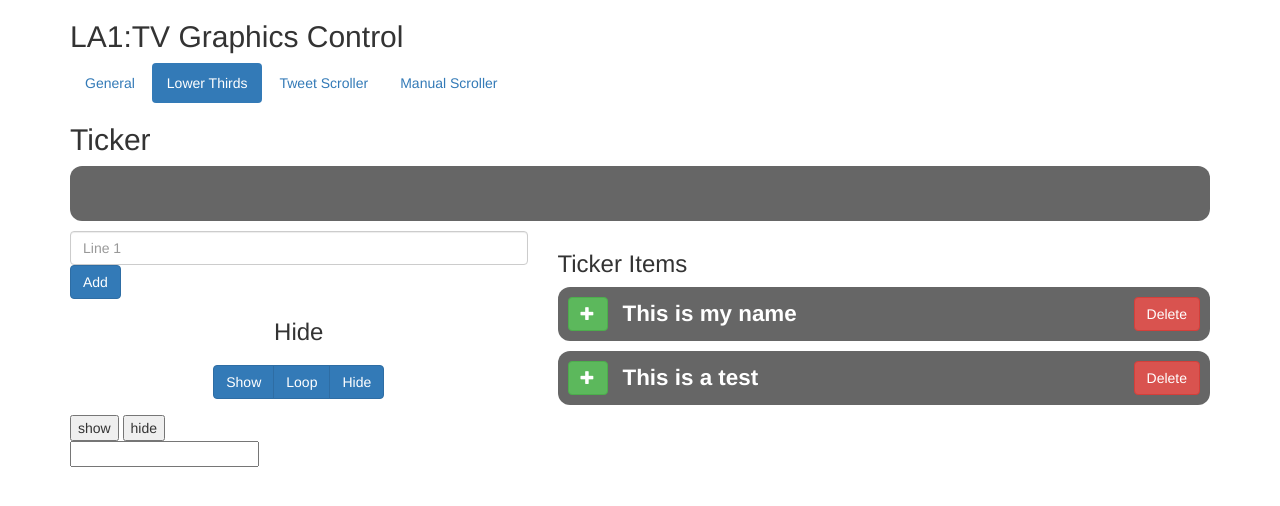
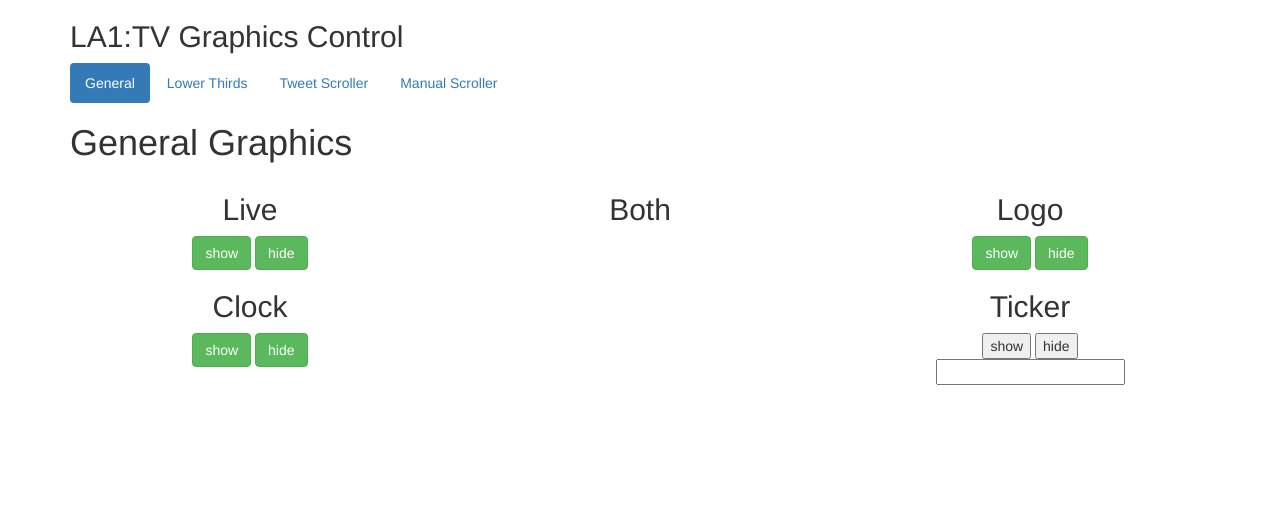
Before and after one commit to joshhodgson/la1tv-graphics, a website: page public/admin.html in a window 1280 px wide. Drawn offline with nearby package versions, Linux system fonts and the light colour scheme; no server answers.

Commit message:
make 'general' default view

```diff
--- a/public/admin.html
+++ b/public/admin.html
@@ -18,14 +18,14 @@
   <div class="container">
     <h2>LA1:TV Graphics Control</h2>
     <ul class="nav nav-pills">
-      <li><a data-toggle="pill" href="#general">General</a></li>
-      <li class="active"><a data-toggle="pill" href="#lthirds">Lower Thirds</a></li>
+      <li class="active"><a data-toggle="pill" href="#general">General</a></li>
+      <li><a data-toggle="pill" href="#lthirds">Lower Thirds</a></li>
       <li><a data-toggle="pill" href="#scrollertweets">Tweet Scroller</a></li>
       <li><a data-toggle="pill" href="#scrollermanual">Manual Scroller</a></li>
     </ul>
 
     <div class="tab-content">
-      <div id="general" class="tab-pane fade">
+      <div id="general" class="tab-pane fade in active">
 
         <h1>General Graphics</h1>
         <div class="row">
@@ -120,7 +120,7 @@
 
 
 
-      <div id="scrollermanual" class="tab-pane fade in active">
+      <div id="scrollermanual" class="tab-pane fade">
         <h2>Ticker</h2>
         <div class="tickertextcontainer" style="height: 55px">
           <div class="btn-group">
```
